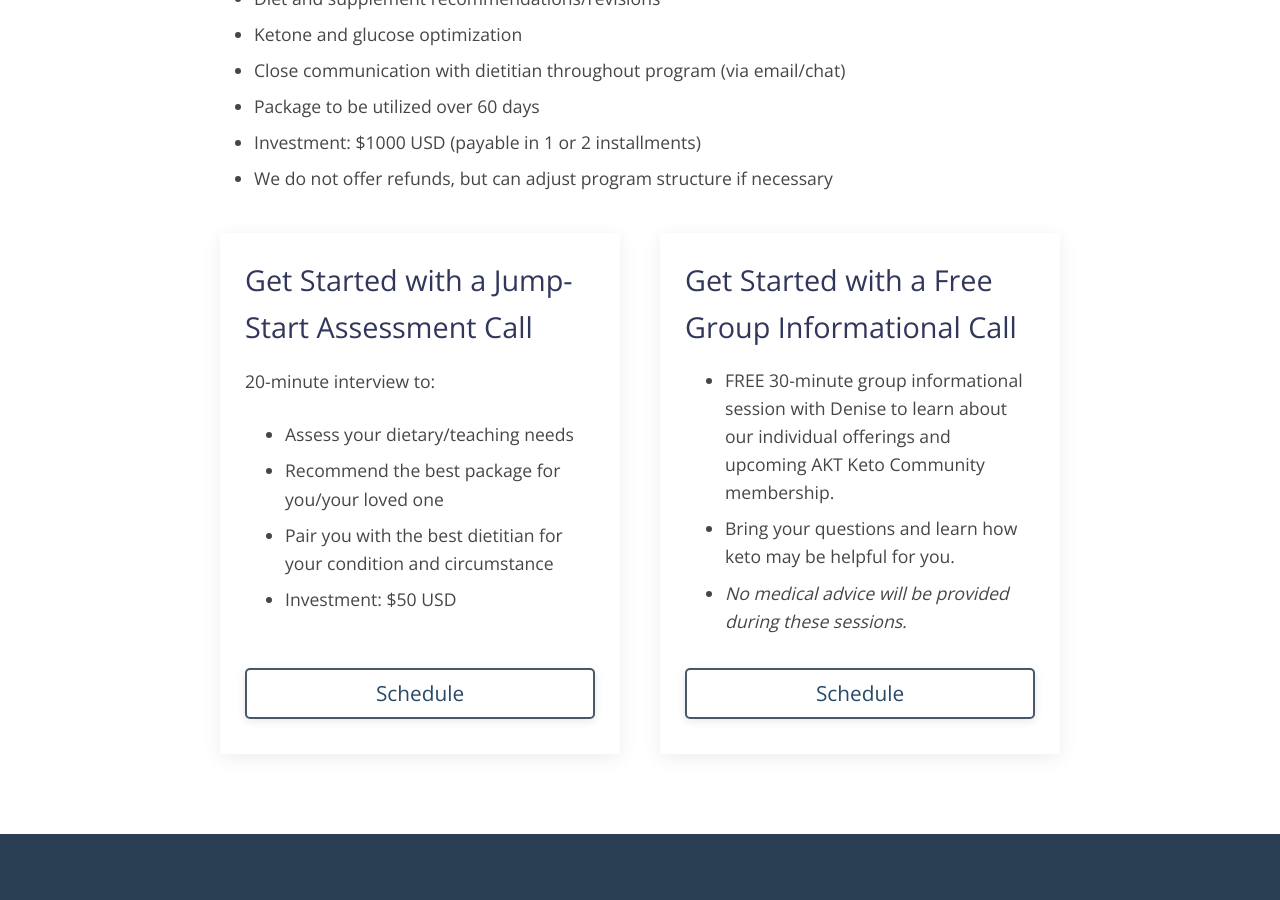
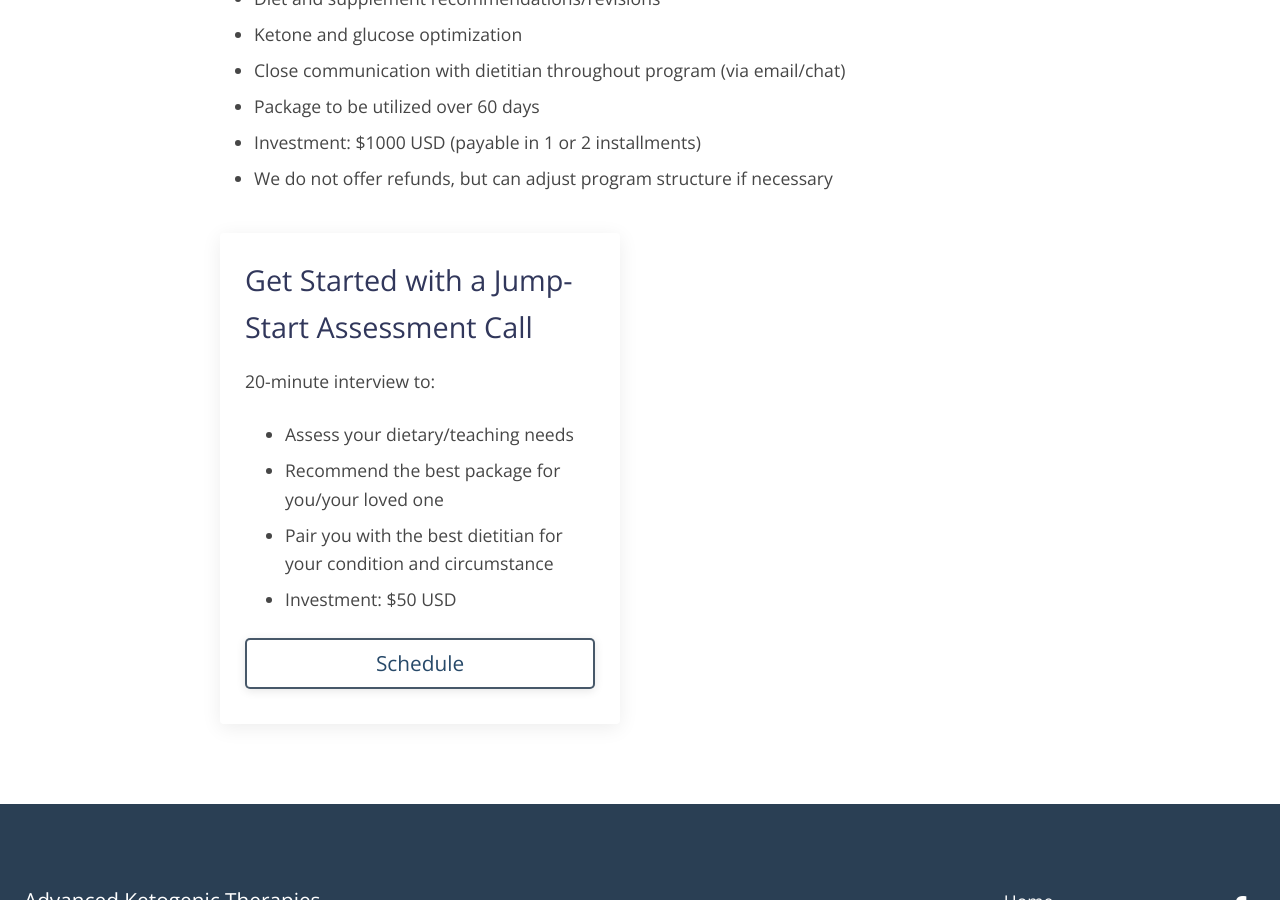
Before and after one commit to janmilosh/potterketo_jekyll, a Jekyll site: the page built from _pages/five_call.html, in a window 1280 px wide and 900 px high, scrolled down 571 px. Built offline with Jekyll 4.4.1, drawn with Linux system fonts in a browser that asks for light colours; nearby versions of some CDN libraries.

Commit message:
Remove free group info session

```diff
--- a/_includes/free_group_call_body.html
+++ /dev/null
@@ -1,6 +0,0 @@
-<ul>
-  <li>FREE 30-minute group informational session with Denise to learn about our individual offerings and upcoming AKT Keto Community membership.</li>
-  <li>Bring your questions and learn how keto may be helpful for you.</li>
-  <li><em>No medical advice will be provided during these sessions.</em></li>
-</ul>
-<a href="{{ '/group_info_call' | relative_url }}" class="button white">Schedule</a>
--- a/_pages/five_call.html
+++ b/_pages/five_call.html
@@ -23,9 +23,5 @@ title: Five-Call Keto Enhancement Package
       <h2>Get Started with a Jump-Start Assessment Call</h2>
       {% include jump_start_body.html %}
     </div>
-    <div class="service">
-      <h2>Get Started with a Free Group Informational Call</h2>
-      {% include free_group_call_body.html %}
-    </div>
   </div>
 </div>
--- a/_pages/premium_concierge_package.html
+++ b/_pages/premium_concierge_package.html
@@ -34,9 +34,5 @@ title: Twelve-Call Premium Concierge Package
       <h2>Get Started with a Jump-Start Assessment Call</h2>
       {% include jump_start_body.html %}
     </div>
-    <div class="service">
-      <h2>Get Started with a Free Group Informational Call</h2>
-      {% include free_group_call_body.html %}
-    </div>
   </div>
 </div>
--- a/_pages/services.html
+++ b/_pages/services.html
@@ -10,10 +10,6 @@ title: Services
 </div>
 <div class="container">
   <div class="services-grid">
-    <div class="service">
-      <h2>Group Informational Call</h2>
-      {% include free_group_call_body.html %}
-    </div>
     <div class="service">
       <h2>Jump-Start Assessment Call</h2>
       {% include jump_start_body.html %}
--- a/_pages/starter_rebuilder.html
+++ b/_pages/starter_rebuilder.html
@@ -29,9 +29,5 @@ title: Ten-Call Keto Starter/Rebuilder Package
       <h2>Get Started with a Jump-Start Assessment Call</h2>
       {% include jump_start_body.html %}
     </div>
-    <div class="service">
-      <h2>Get Started with a Free Group Informational Call</h2>
-      {% include free_group_call_body.html %}
-    </div>
   </div>
 </div>
```
